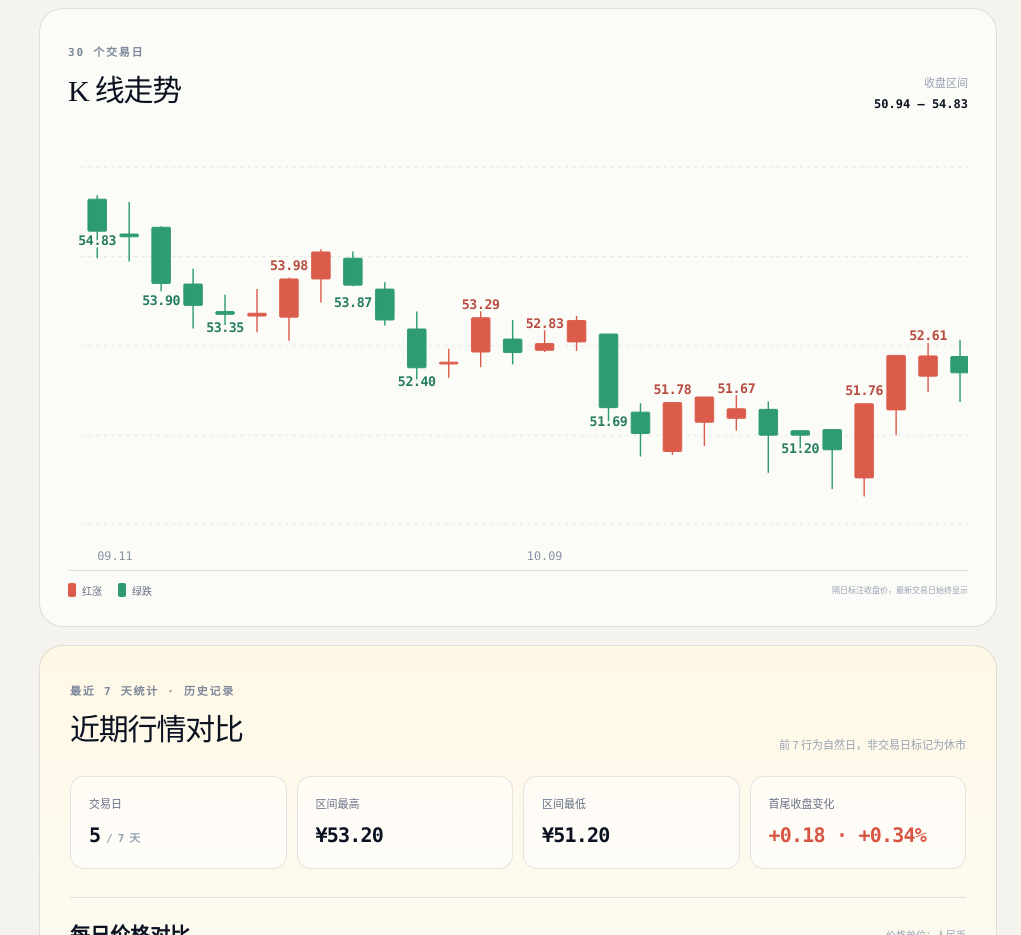
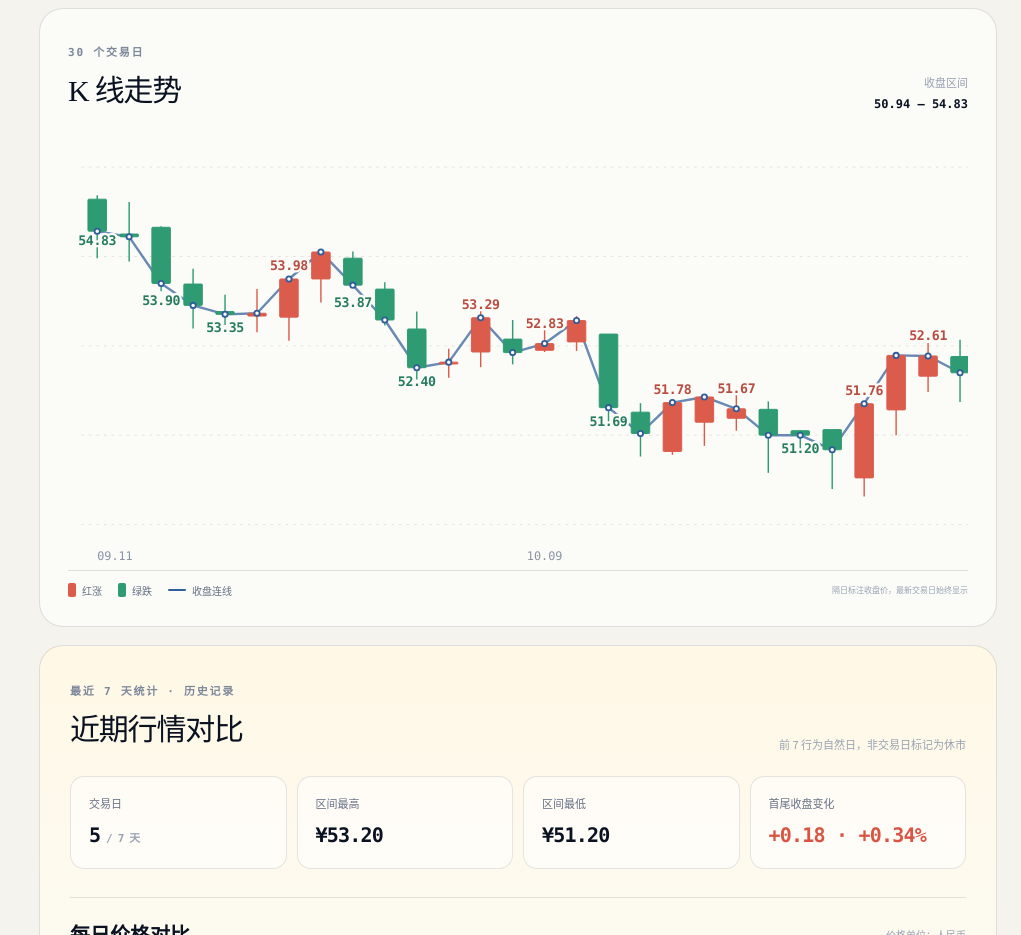
Before and after one commit to ai-stock-cn/a-share-value-board, a Next.js app: page / in a window 1280 px wide. Shown: the part 780-1715 px from the top of the page, without its empty margins (259-1280 px from the left). Built offline with nearby package versions, Linux system fonts and the light colour scheme.

Commit message:
Connect candlesticks with closing line

```diff
--- a/app/StockDashboard.tsx
+++ b/app/StockDashboard.tsx
@@ -569,6 +569,7 @@ export default function StockDashboard() {
                   <div className="kline-legend" aria-label="K线颜色说明">
                     <span><i className="up" />红涨</span>
                     <span><i className="down" />绿跌</span>
+                    <span><i className="close-line" />收盘连线</span>
                     <small>隔日标注收盘价，最新交易日始终显示</small>
                   </div>
                 </article>
@@ -830,6 +831,13 @@ function KLineChart({ quotes }: { quotes: DailyQuote[] }) {
   const labelIndexes = Array.from(
     new Set([0, Math.floor((quotes.length - 1) / 2), quotes.length - 1]),
   );
+  const closeLinePoints = quotes
+    .map((quote, index) => {
+      const centerX = padding.left + step * index + step / 2;
+      return `${centerX},${toY(quote.close)}`;
+    })
+    .join(" ");
+
   return (
     <div className="kline-scroll">
       <svg
@@ -856,6 +864,12 @@ function KLineChart({ quotes }: { quotes: DailyQuote[] }) {
             </text>
           </g>
         ))}
+
+        <polyline
+          className="kline-close-line"
+          points={closeLinePoints}
+          aria-hidden="true"
+        />
 
         {quotes.map((quote, index) => {
           const centerX = padding.left + step * index + step / 2;
@@ -904,6 +918,13 @@ function KLineChart({ quotes }: { quotes: DailyQuote[] }) {
                 width={candleWidth}
                 height={bodyHeight}
                 rx={1}
+              />
+              <circle
+                className="candle-close-point"
+                cx={centerX}
+                cy={closeY}
+                r={2.8}
+                aria-hidden="true"
               />
               {showCloseLabel && (
                 <text
--- a/app/globals.css
+++ b/app/globals.css
@@ -1686,6 +1686,23 @@ footer {
   stroke-dasharray: 3 5;
 }
 
+.kline-close-line {
+  fill: none;
+  stroke: #315d9b;
+  stroke-linecap: round;
+  stroke-linejoin: round;
+  stroke-width: 2.4;
+  opacity: 0.72;
+  vector-effect: non-scaling-stroke;
+}
+
+.candle-close-point {
+  fill: #fbfbf7;
+  stroke: #315d9b;
+  stroke-width: 1.8;
+  vector-effect: non-scaling-stroke;
+}
+
 .kline-price-label,
 .kline-date-label {
   fill: #8a94a5;
@@ -1777,6 +1794,12 @@ footer {
 
 .kline-legend i.up { background: #dc5c4c; }
 .kline-legend i.down { background: #2e9b72; }
+.kline-legend i.close-line {
+  width: 18px;
+  height: 2px;
+  border-radius: 999px;
+  background: #315d9b;
+}
 
 .kline-legend small {
   margin-left: auto;
```
Also changed, not shown: 1 other file (tests, documents, lock files or other folders).
